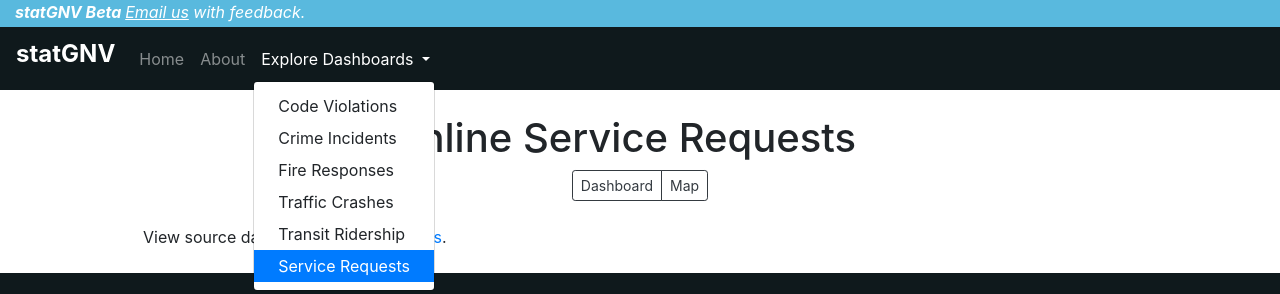
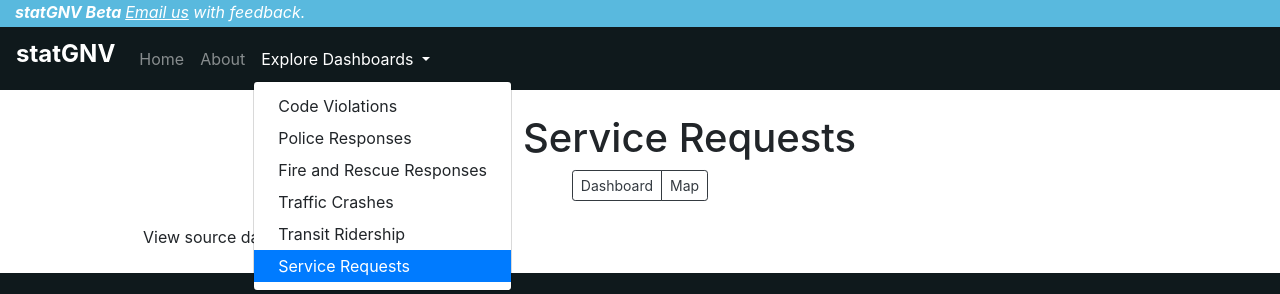
Before and after one commit to cityofgainesville/statGNV, a plain HTML site: page 311.html in a window 1280 px wide. Both pictures are taken after a click on the button "Explore Dashboards". Shown: the top 294 px of the page. Drawn offline with nearby package versions, Linux system fonts and the light colour scheme; some icons are missing.

Commit message:
Add files via upload

```diff
--- a/311.html
+++ b/311.html
@@ -81,8 +81,8 @@
         </a>
         <div class="dropdown-menu" aria-labelledby="navbarDropdownMenuLink">
           	<a class="dropdown-item" href="codes.html">Code Violations</a>
-			<a class="dropdown-item" href="crime.html">Crime Incidents</a>
-			<a class="dropdown-item" href="gfr.html">Fire Responses</a>
+			<a class="dropdown-item" href="crime.html">Police Responses</a>
+			<a class="dropdown-item" href="gfr.html">Fire and Rescue Responses</a>
 			<a class="dropdown-item" href="crashes.html">Traffic Crashes</a>
 			<a class="dropdown-item" href="rts.html">Transit Ridership</a>
           	<a class="dropdown-item active" href="311.html">Service Requests</a>
```
